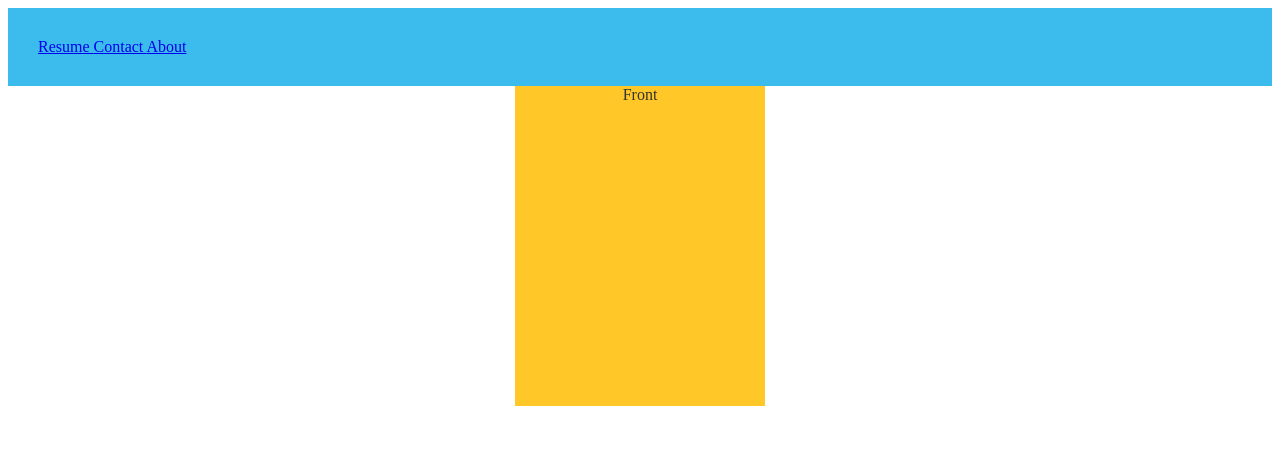
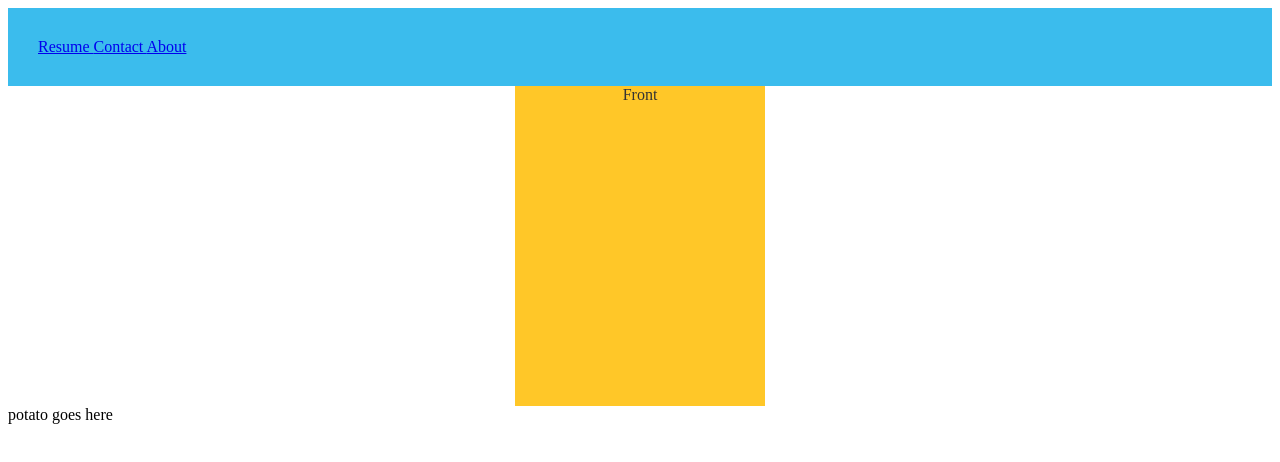
Before and after one commit to taroyamashita/angulares, an Angular app in the folder angular4app/: page /about in a window 1280 px wide. Shown: the top 462 px of the page. Built offline with nearby package versions, Linux system fonts and the light colour scheme.

Commit message:
refactor information

```diff
--- a/angular4app/src/app/about/about.component.html
+++ b/angular4app/src/app/about/about.component.html
@@ -6,9 +6,9 @@
           </div>
           <div class="theback">
             Back
-
           </div>
 
         </div>
       </div>
+      <app-map></app-map>
 </div>
--- a/angular4app/src/app/app.component.html
+++ b/angular4app/src/app/app.component.html
@@ -1,7 +1,7 @@
 <!--The content below is only a placeholder and can be replaced.-->
 
 <header>
-  <a routerLink='/home'> Resume </a>
+  <a routerLink='/home'>  Resume </a>
   <a routerLink='/info'> Contact </a>
   <a routerLink='/about'> About </a>
 </header>
--- a/angular4app/src/app/app.module.ts
+++ b/angular4app/src/app/app.module.ts
@@ -9,6 +9,7 @@ import { MainComponent } from './main/main.component';
 import { FormComponent } from './form/form.component';
 import { AboutComponent } from './about/about.component';
 import { PixiComponent } from './pixi/pixi.component';
+import { MapComponent } from './map/map.component';
 
 
 
@@ -24,6 +25,7 @@ import { PixiComponent } from './pixi/pixi.component';
     FormComponent,
     AboutComponent,
     PixiComponent,
+    MapComponent,
   ],
   imports: [
     BrowserModule,
--- /dev/null
+++ b/angular4app/src/app/map/map.component.html
@@ -0,0 +1,3 @@
+<div id="map">
+  {{mapTitle}} goes here
+</div>
--- /dev/null
+++ b/angular4app/src/app/map/map.component.ts
@@ -0,0 +1,16 @@
+import { Component, OnInit } from '@angular/core';
+
+@Component({
+  selector: 'app-map',
+  templateUrl: './map.component.html',
+  styleUrls: ['./map.component.css']
+})
+export class MapComponent implements OnInit {
+  mapTitle = "potato"
+
+  constructor() { }
+
+  ngOnInit() {
+  }
+
+}
```
Also changed, not shown: angular4app/src/app/map/map.component.css (added), 1 other file (tests, documents, lock files or other folders).
